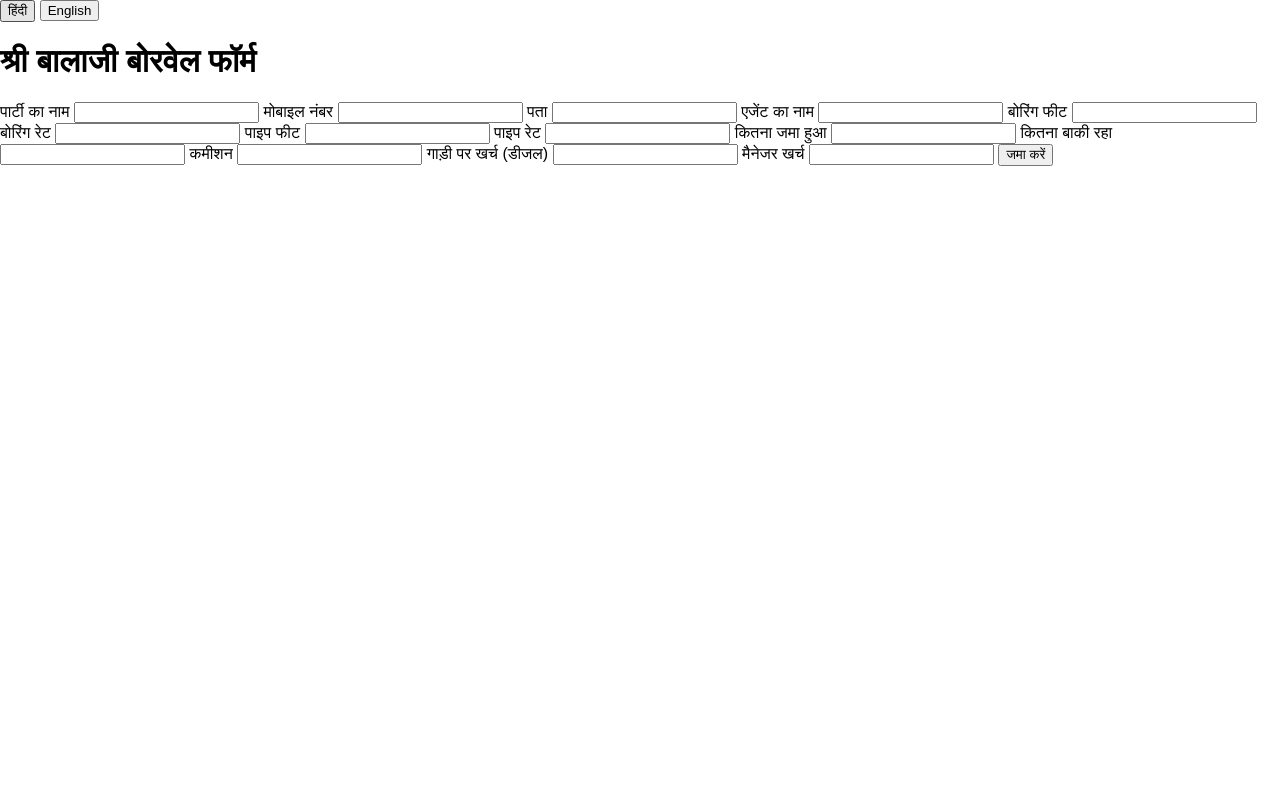
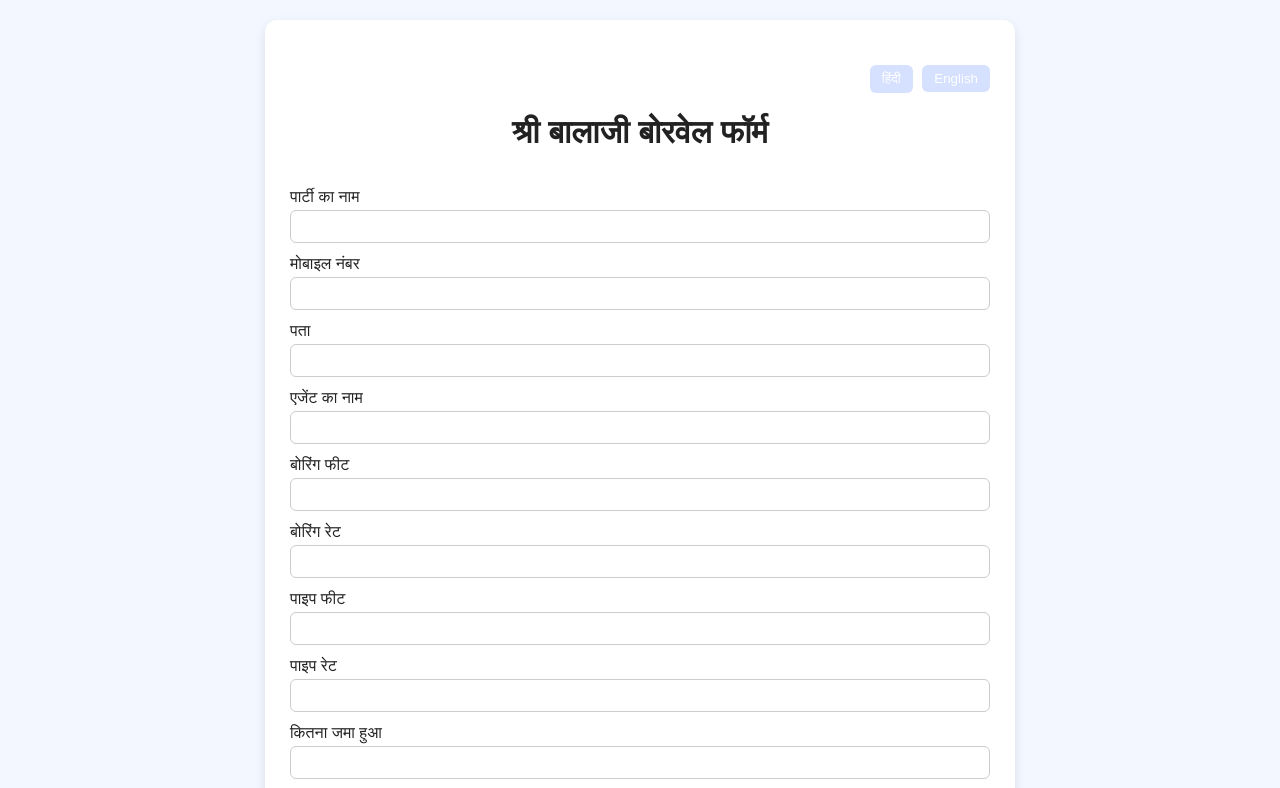
Before and after one commit to Deepakbasantmaurya/shreebalajidrilling, a plain HTML site: page index.html in a window 1280 px wide. Shown: the top 788 px of the page. Drawn offline with Linux system fonts and the light colour scheme; a script that the page names is missing.

Commit message:
Update style.css

```diff
--- a/style.css
+++ b/style.css
@@ -1,29 +1,65 @@
 body {
   font-family: Arial, sans-serif;
+  background-color: #f3f7ff;
+  color: #222;
   margin: 0;
-  padding: 0;
+  padding: 20px;
 }
 
-.navbar {
-  background: #2c3e50;
-  color: white;
-  display: flex;
-  justify-content: space-between;
-  padding: 1rem;
+.container {
+  max-width: 700px;
+  margin: auto;
+  background: white;
+  padding: 25px;
+  border-radius: 12px;
+  box-shadow: 0 4px 12px rgba(0,0,0,0.1);
 }
 
-.language-switcher button {
-  margin-left: 0.5rem;
-  padding: 0.3rem 0.6rem;
+h1 {
+  text-align: center;
+  margin-bottom: 25px;
+}
+
+form {
+  display: flex;
+  flex-direction: column;
+}
+
+label {
+  margin-top: 12px;
+}
+
+input {
+  padding: 8px;
+  border: 1px solid #ccc;
+  border-radius: 6px;
+  margin-top: 4px;
+}
+
+button {
+  margin-top: 20px;
+  padding: 10px;
+  background-color: #0051ff;
+  color: white;
+  border: none;
+  border-radius: 8px;
   cursor: pointer;
 }
 
-header, section {
-  padding: 2rem;
-  text-align: center;
+button:hover {
+  background-color: #003bbb;
 }
 
-ul {
-  list-style: none;
-  padding: 0;
+.lang-buttons {
+  text-align: right;
+  margin-bottom: 10px;
 }
+
+.lang-buttons button {
+  margin-left: 5px;
+  padding: 6px 12px;
+  border-radius: 6px;
+  border: none;
+  background: #d6e0ff;
+  cursor: pointer;
+}
```
